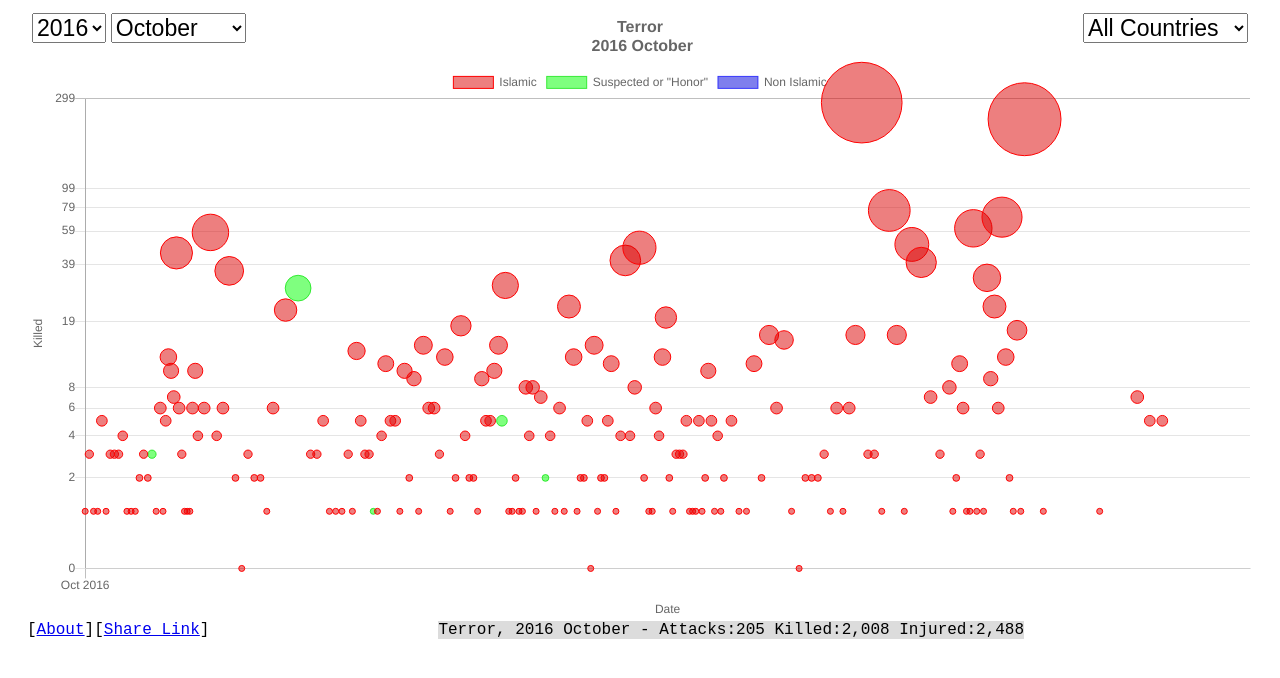
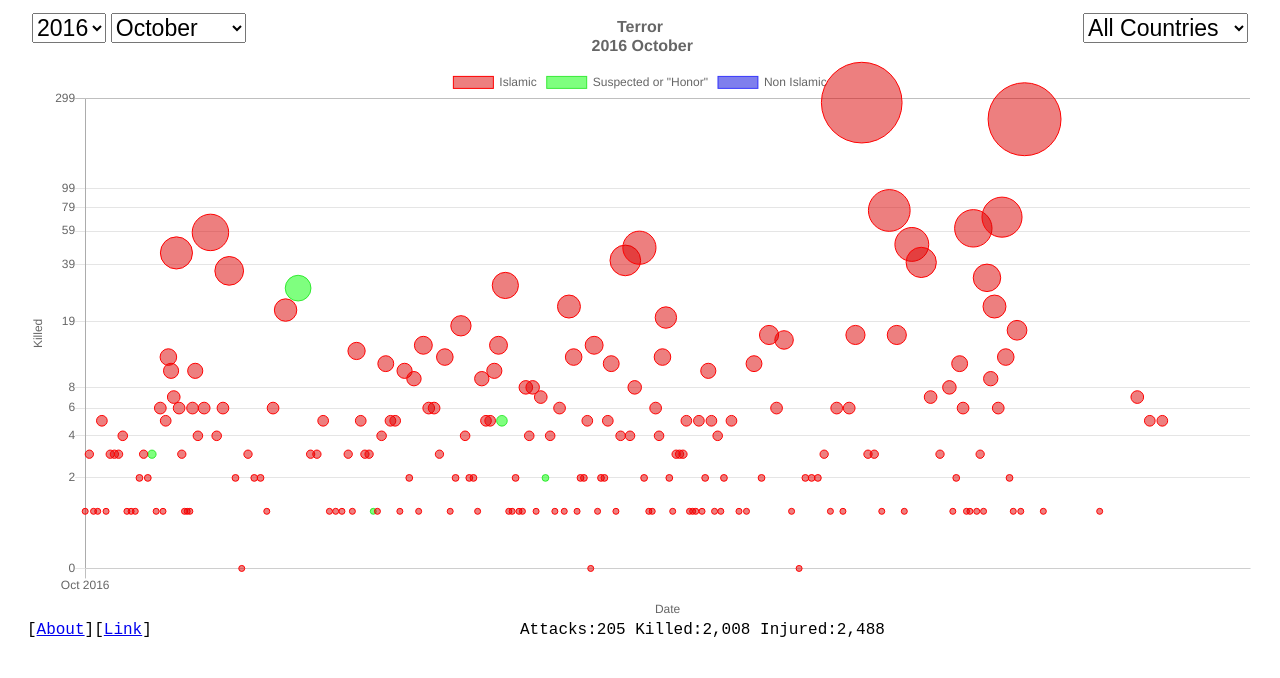
Before and after one commit to aulawabbel/terror, a website with bundled scripts: page app/index.html in a window 1280 px wide. Built offline with nearby package versions, Linux system fonts and the light colour scheme.

Commit message:
Use css flex layout and some code cleanups.

```diff
--- a/app/app.css
+++ b/app/app.css
@@ -29,33 +29,33 @@ html {
     float: right;
 }
 .footer {
-    width: 100%;
+    /* flexbox setup */
+    display: flex;
+    flex-direction: row;
+
     font-family: monospace;
-    height: 40px;
+    /*height: 40px;*/
     overflow: hidden;
     font-size: large;
     text-align: center;
 }
-.footer .fb-like {
-    display: inline-block;
-    position: absolute;
-    right: 0px;
-    /*float: right;*/
+
+.footer .about {
+    flex: 0 auto;
+}
+
+.footer .directlink {
+    flex: 0 auto;
 }
 
 .footer .statistics {
-    display: inline-block;
-    position: relative;
-    background-color: gainsboro;
+    flex: 1 auto;
 }
-.footer .about {
-    display: inline-block;
-    float: left;
+
+.footer .fb-like {
+    flex: 0 auto;
 }
-.footer .directlink {
-    display: inline-block;
-    float: left;
-}
+
 select {
     max-width: 165px;
     font-family: sans-serif;
--- a/app/index.html
+++ b/app/index.html
@@ -60,11 +60,11 @@
         </div>
 
         <div class="footer">
+            <div class="about">[<a href="https://github.com/aulawabbel/terror/blob/master/README.md#global-terror-graph">About</a>]</div>
+            <div class="directlink" title="Link with the active filter predefined (to share)." >[<a id="directlink" href="./" >Link</a>]</div>
+            <div class="statistics"></div>
             <div class="fb-like" data-href="https://aulawabbel.github.io/terror/" data-width="100"
                  data-layout="button_count" data-action="recommend" data-show-faces="false" data-share="true"></div>
-            <div class="statistics"></div>
-            <div class="about">[<a href="https://github.com/aulawabbel/terror/blob/master/README.md#global-terror-graph">About</a>]</div>
-            <div class="directlink" title="Link with the active filter." >[<a id="directlink" href="./" >Share Link</a>]</div>
         </div>
 
 </div>
--- a/app/src/terror.js
+++ b/app/src/terror.js
@@ -83,7 +83,7 @@ Chart.pluginService.register(
             Need to do this here to trigger on enable/disable datasets on chart legend.
              */
             if (terrorChartWrapper !== undefined) {
-                $('.statistics').text(terrorChartWrapper.getTitleText() + ' - ' + terrorChartWrapper.getStatisticsString());
+                $('.statistics').text(terrorChartWrapper.getStatisticsString());
 
             }
         }
```
